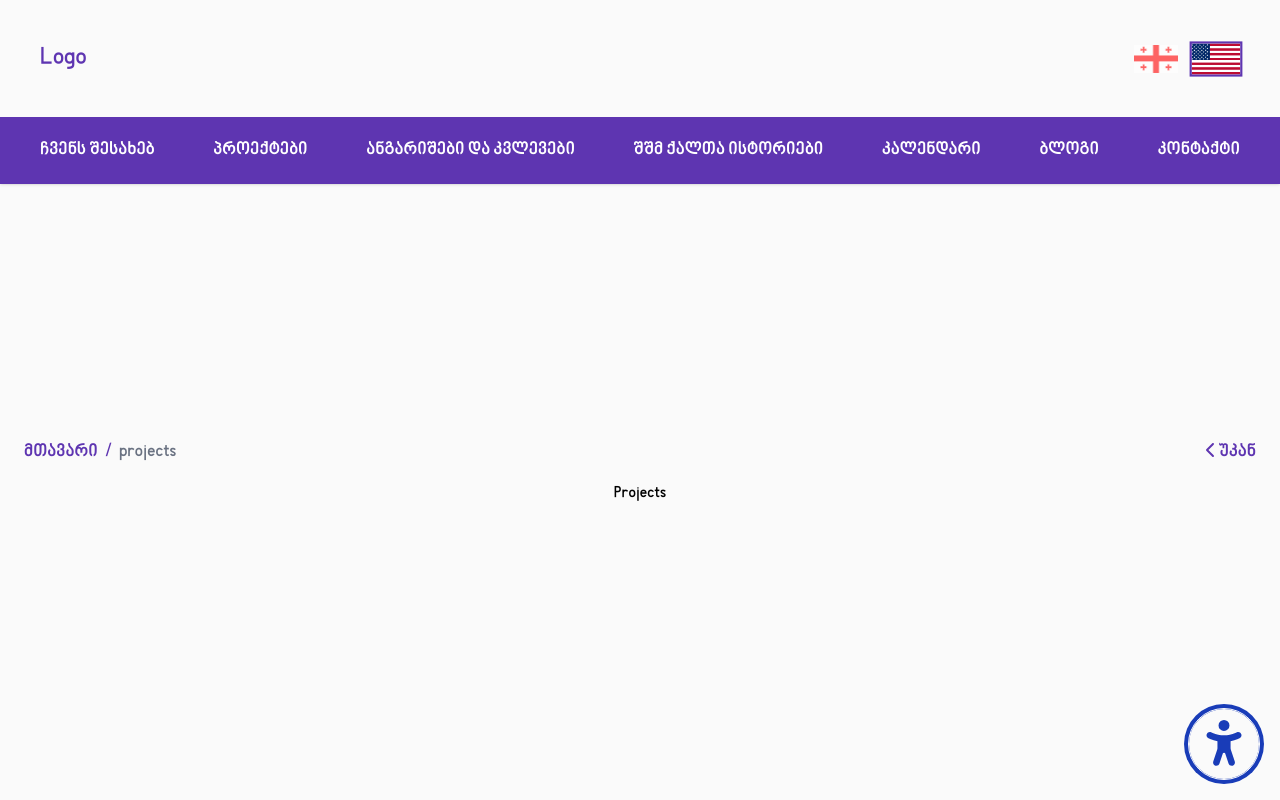
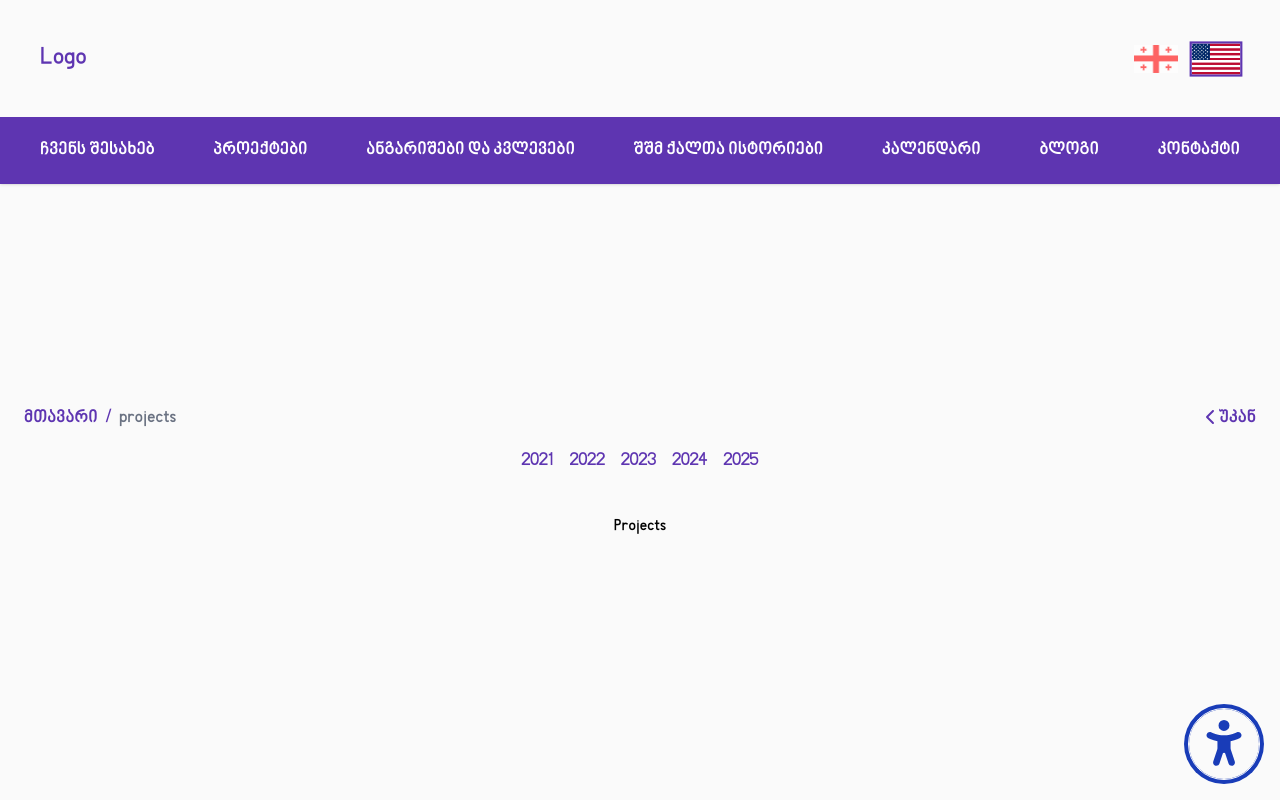
Before and after one commit to jeliaaa/awd, a React (Vite) app: page /en/projects in a window 1280 px wide. Shown: the top 800 px of the page. Built offline with nearby package versions, Linux system fonts and the light colour scheme.

Commit message:
years in projets

```diff
--- a/src/pages/Projects.tsx
+++ b/src/pages/Projects.tsx
@@ -1,10 +1,20 @@
+function Projects() {
+    const years = [2021, 2022, 2023, 2024, 2025];
 
-function Projects() {
     return (
-        <div>
+        <div className="text-center flex flex-col gap-10">
+            <ul className="flex gap-4 text-primary plain-text">
+                {years.map((year) => (
+                    <li key={year}>
+                        <button className="cursor-pointer hover:underline">
+                            {year}
+                        </button>
+                    </li>
+                ))}
+            </ul>
             Projects
         </div>
-    )
+    );
 }
 
-export default Projects
+export default Projects;
```
